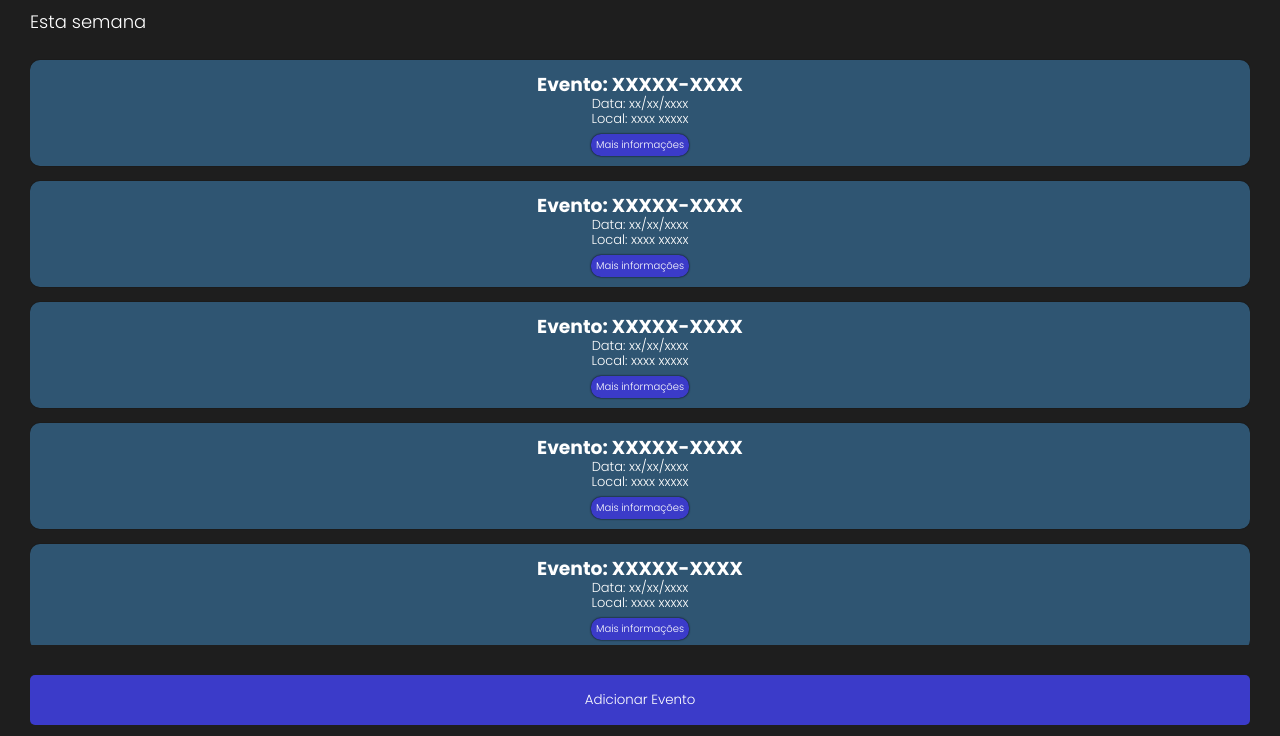
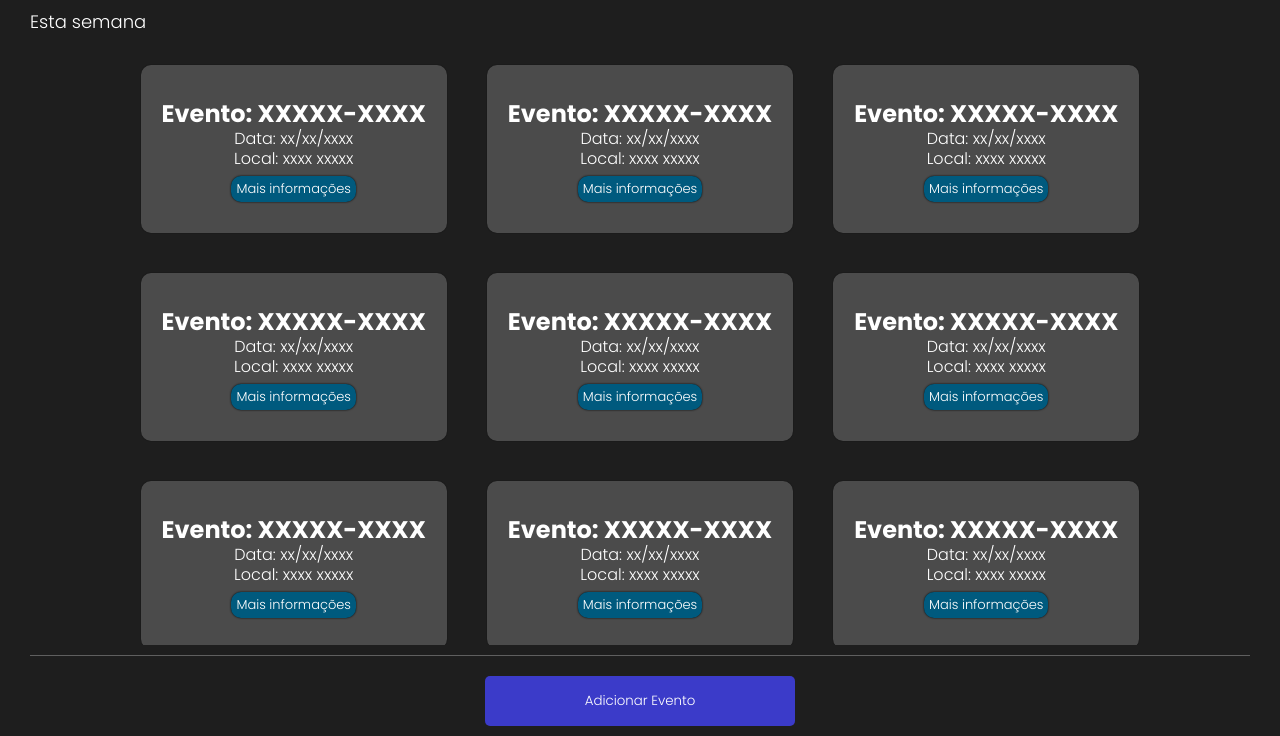
Before and after one commit to wesleyfreit/Mural-Web, a plain HTML site: page index.html in a window 1280 px wide. Shown: the part 89-825 px from the top of the page. Drawn offline with Linux system fonts and the light colour scheme.

Commit message:
adicionando modo desktop a página principal

```diff
--- a/index.html
+++ b/index.html
@@ -98,6 +98,90 @@
                                 <p>Local: xxxx xxxxx</p>
                                 <button>Mais informações</button>
                             </li>
+                            <li>
+                                <h3>Evento: XXXXX-XXXX</h3>
+                                <p>Data: xx/xx/xxxx</p>
+                                <p>Local: xxxx xxxxx</p>
+                                <button>Mais informações</button>
+                            </li>
+                            <li>
+                                <h3>Evento: XXXXX-XXXX</h3>
+                                <p>Data: xx/xx/xxxx</p>
+                                <p>Local: xxxx xxxxx</p>
+                                <button>Mais informações</button>
+                            </li>
+                            <li>
+                                <h3>Evento: XXXXX-XXXX</h3>
+                                <p>Data: xx/xx/xxxx</p>
+                                <p>Local: xxxx xxxxx</p>
+                                <button>Mais informações</button>
+                            </li>
+                            <li>
+                                <h3>Evento: XXXXX-XXXX</h3>
+                                <p>Data: xx/xx/xxxx</p>
+                                <p>Local: xxxx xxxxx</p>
+                                <button>Mais informações</button>
+                            </li>
+                            <li>
+                                <h3>Evento: XXXXX-XXXX</h3>
+                                <p>Data: xx/xx/xxxx</p>
+                                <p>Local: xxxx xxxxx</p>
+                                <button>Mais informações</button>
+                            </li>
+                            <li>
+                                <h3>Evento: XXXXX-XXXX</h3>
+                                <p>Data: xx/xx/xxxx</p>
+                                <p>Local: xxxx xxxxx</p>
+                                <button>Mais informações</button>
+                            </li>
+                            <li>
+                                <h3>Evento: XXXXX-XXXX</h3>
+                                <p>Data: xx/xx/xxxx</p>
+                                <p>Local: xxxx xxxxx</p>
+                                <button>Mais informações</button>
+                            </li>
+                            <li>
+                                <h3>Evento: XXXXX-XXXX</h3>
+                                <p>Data: xx/xx/xxxx</p>
+                                <p>Local: xxxx xxxxx</p>
+                                <button>Mais informações</button>
+                            </li>
+                            <li>
+                                <h3>Evento: XXXXX-XXXX</h3>
+                                <p>Data: xx/xx/xxxx</p>
+                                <p>Local: xxxx xxxxx</p>
+                                <button>Mais informações</button>
+                            </li>
+                            <li>
+                                <h3>Evento: XXXXX-XXXX</h3>
+                                <p>Data: xx/xx/xxxx</p>
+                                <p>Local: xxxx xxxxx</p>
+                                <button>Mais informações</button>
+                            </li>
+                            <li>
+                                <h3>Evento: XXXXX-XXXX</h3>
+                                <p>Data: xx/xx/xxxx</p>
+                                <p>Local: xxxx xxxxx</p>
+                                <button>Mais informações</button>
+                            </li>
+                            <li>
+                                <h3>Evento: XXXXX-XXXX</h3>
+                                <p>Data: xx/xx/xxxx</p>
+                                <p>Local: xxxx xxxxx</p>
+                                <button>Mais informações</button>
+                            </li>
+                            <li>
+                                <h3>Evento: XXXXX-XXXX</h3>
+                                <p>Data: xx/xx/xxxx</p>
+                                <p>Local: xxxx xxxxx</p>
+                                <button>Mais informações</button>
+                            </li>
+                            <li>
+                                <h3>Evento: XXXXX-XXXX</h3>
+                                <p>Data: xx/xx/xxxx</p>
+                                <p>Local: xxxx xxxxx</p>
+                                <button>Mais informações</button>
+                            </li>
                         </ul>
                     </div>
                     <div class="addEvent">
--- a/src/styles/style.css
+++ b/src/styles/style.css
@@ -7,7 +7,9 @@
     --cor-secundaria: rgb(0, 0, 0);
     --cor-texto: rgb(255, 255, 255);
     --cor-outline: rgb(63, 63, 63);
-    --cor-balao: rgba(50, 93, 126, 0.884);
+    --cor-balao: rgba(99, 99, 99, 0.664);
+    --cor-botao-balao: rgb(0, 90, 126);
+    --cor-botao-balao-hover: rgb(0, 79, 110);
 }
 
 * {
@@ -239,6 +241,12 @@ body {
     display: flex;
     flex-direction: column;
     align-items: center;
+    cursor: pointer;
+    border: 1px solid transparent;
+}
+.events ul li:hover{
+    box-shadow: 0 0 5px var(--cor-secundaria);
+    border: 1px solid var(--cor-secundaria);
 }
 
 .events h3 {
@@ -252,6 +260,7 @@ body {
 
 .events button {
     box-shadow: 0 0 2px var(--cor-secundaria);
+    background-color: var(--cor-botao-balao);
     margin-top: 5px;
     margin-bottom: 10px;
     font-size: x-small;
@@ -260,7 +269,7 @@ body {
 }
 
 .events button:hover {
-    background-color: var(--cor-primaria-hover);
+    background-color: var(--cor-botao-balao-hover);
 }
 
 .addEvent {
@@ -283,3 +292,38 @@ body {
 .addEvent button:hover {
     background-color: var(--cor-primaria-hover);
 }
+
+@media screen and (min-width: 768px) {
+    .events ul {
+        display: flex;
+        flex-direction: row;
+        flex-wrap: wrap;
+        align-items: center;
+        justify-content: center;
+
+    }
+    .events ul li {
+        margin: 20px;
+        padding: 20px;
+    }
+    .events h3 {
+        font-size: x-large;
+    }
+    .events p {
+        font-size: medium;
+    }
+    .events button{
+        font-size: small;
+    }
+    .addEvent {
+        border-top: 1px solid var(--cor-hover);
+        align-items: center;
+        justify-content: center;
+    }
+    .addEvent button {
+        padding: 15px 100px;
+    }
+    .menuOptions {
+        margin: 0 20px;
+    }
+}
```
